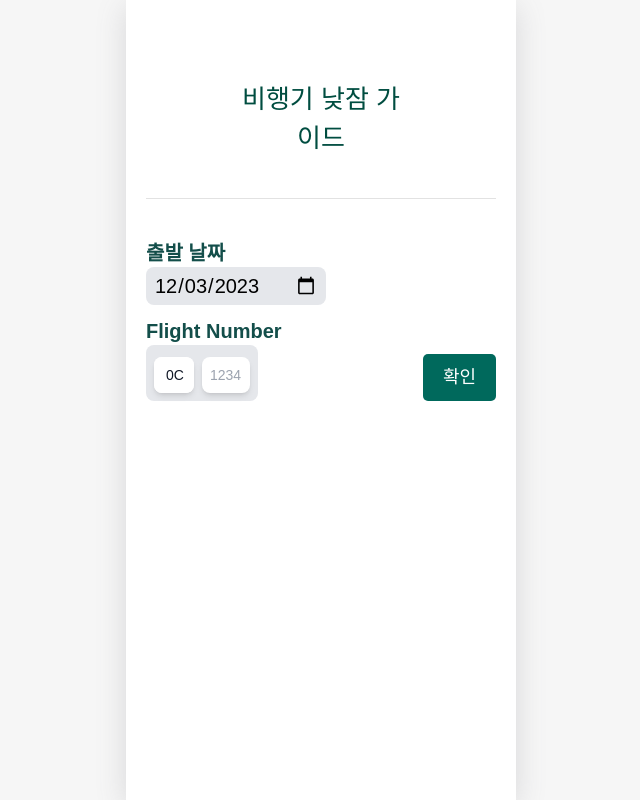
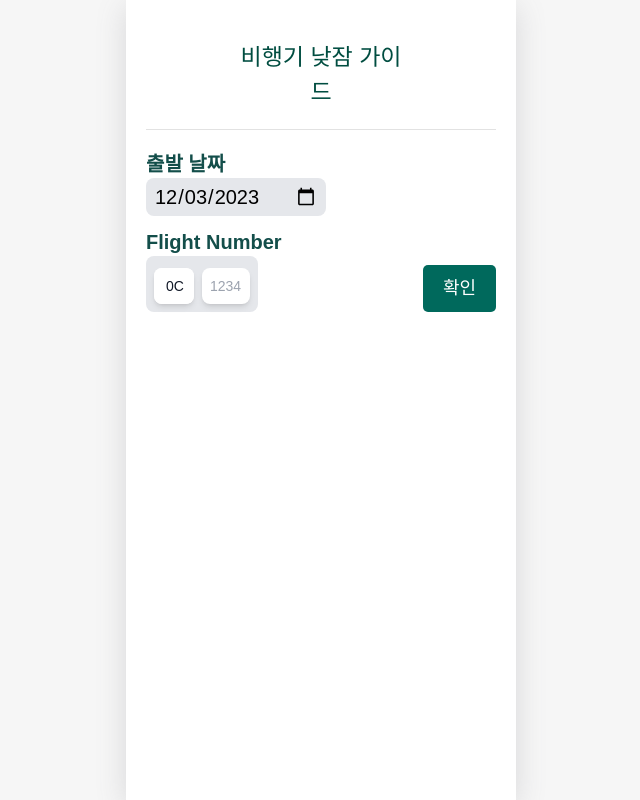
Before and after one commit to iyk2h/jubilant-goggles, a Next.js app: page / in a window 1280 px wide. Shown: the whole page, without its empty margins (319-959 px from the left). Built offline with nearby package versions, Linux system fonts and the light colour scheme; a web font is replaced by a local one.

Commit message:
refactor: 글자 크기 변경

```diff
--- a/app/components/MyHeader.js
+++ b/app/components/MyHeader.js
@@ -2,7 +2,7 @@
 
 export default function MyHeader({ headText, leftChild, rightChild }) {
   return (
-    <div className="container flex justify-center my-10 py-10">
+    <div className="container flex justify-center my-5 py-5">
       <header className="flex w-full items-center">
         <div className="head_btn_left">{leftChild}</div>
         <div className="head_text">{headText}</div>
@@ -16,7 +16,7 @@ export default function MyHeader({ headText, leftChild, rightChild }) {
         .head_text {
           width: 50%;
           color: #004d40;
-          font-size: 26px;
+          font-size: 23px;
           text-align: center;
         }
 
```
